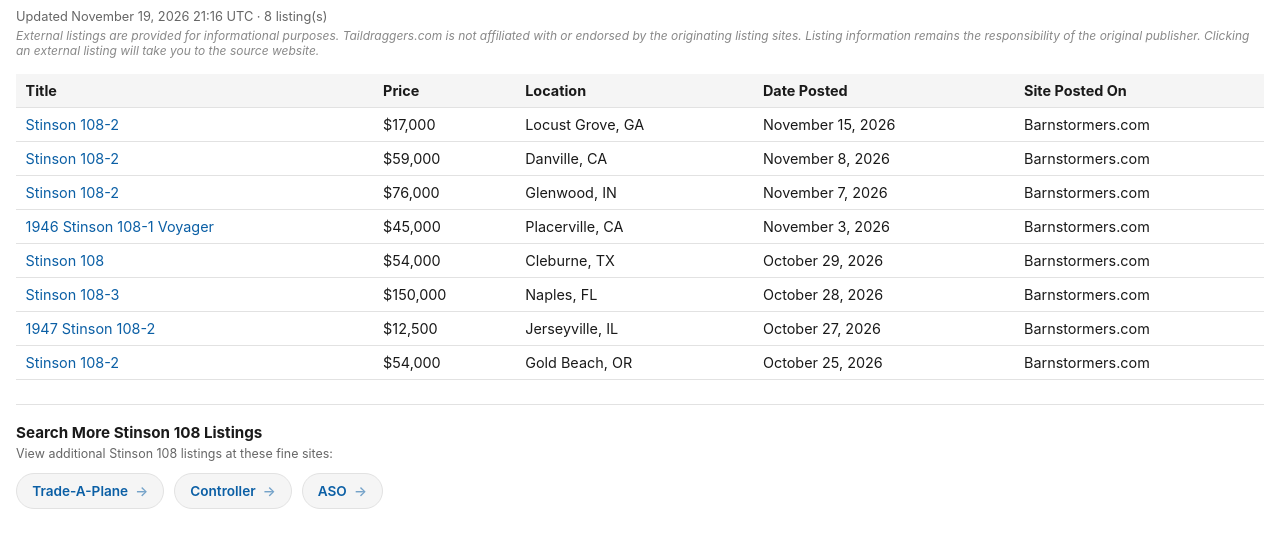
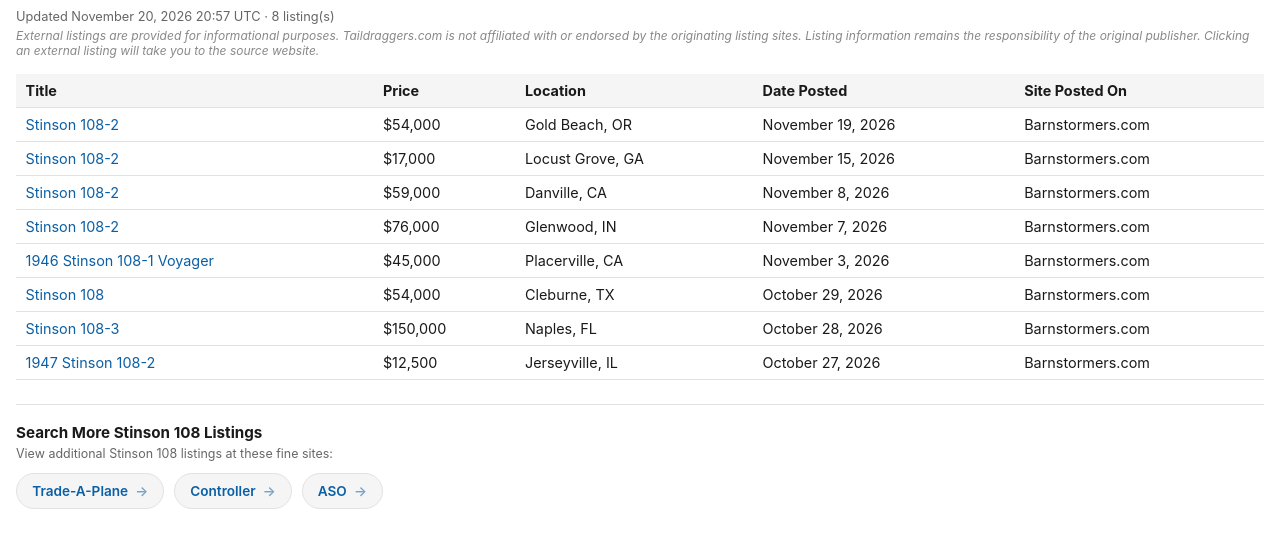
Before and after one commit to taildraggers/stinson-108-for-sale, a plain HTML site: page docs/index.html in a window 1280 px wide. Shown: the part 43-590 px from the top of the page. Drawn offline with Linux system fonts and the light colour scheme.

Commit message:
Update Stinson 108 listings (2026-11-20)

```diff
--- a/docs/index.html
+++ b/docs/index.html
@@ -76,13 +76,14 @@
 </head>
 <body>
   <h1>Other Stinson 108 Ads on the Web</h1>
-  <div class="updated">Updated November 19, 2026 21:16 UTC &middot; 8 listing(s)</div>
+  <div class="updated">Updated November 20, 2026 20:57 UTC &middot; 8 listing(s)</div>
   <div class="disclaimer">External listings are provided for informational purposes. Taildraggers.com is not affiliated with or endorsed by the originating listing sites. Listing information remains the responsibility of the original publisher. Clicking an external listing will take you to the source website.</div>
   <table>
     <thead>
       <tr><th>Title</th><th>Price</th><th>Location</th><th>Date Posted</th><th>Site Posted On</th></tr>
     </thead>
     <tbody>
+        <tr><td><a href="https://www.barnstormers.com/classified-2049742-Stinson-108-2.html" target="_blank" rel="noopener noreferrer">Stinson 108-2</a></td><td>$54,000</td><td>Gold Beach, OR</td><td>November 19, 2026</td><td>Barnstormers.com</td></tr>
         <tr><td><a href="https://www.barnstormers.com/classified-2025784-Stinson-108-2-Lycoming.html" target="_blank" rel="noopener noreferrer">Stinson 108-2</a></td><td>$17,000</td><td>Locust Grove, GA</td><td>November 15, 2026</td><td>Barnstormers.com</td></tr>
         <tr><td><a href="https://www.barnstormers.com/classified-2082681-Stinson-108-2.html" target="_blank" rel="noopener noreferrer">Stinson 108-2</a></td><td>$59,000</td><td>Danville, CA</td><td>November 8, 2026</td><td>Barnstormers.com</td></tr>
         <tr><td><a href="https://www.barnstormers.com/classified-2082485-O360-Lycoming-Stinson-108-2.html" target="_blank" rel="noopener noreferrer">Stinson 108-2</a></td><td>$76,000</td><td>Glenwood, IN</td><td>November 7, 2026</td><td>Barnstormers.com</td></tr>
@@ -90,7 +91,6 @@
         <tr><td><a href="https://www.barnstormers.com/classified-2080303-Stinson-108-12.html" target="_blank" rel="noopener noreferrer">Stinson 108</a></td><td>$54,000</td><td>Cleburne, TX</td><td>October 29, 2026</td><td>Barnstormers.com</td></tr>
         <tr><td><a href="https://www.barnstormers.com/classified-2045977-STINSON-108-3.html" target="_blank" rel="noopener noreferrer">Stinson 108-3</a></td><td>$150,000</td><td>Naples, FL</td><td>October 28, 2026</td><td>Barnstormers.com</td></tr>
         <tr><td><a href="https://www.barnstormers.com/classified-2080376-Complete-1947-Stinson-108-2.html" target="_blank" rel="noopener noreferrer">1947 Stinson 108-2</a></td><td>$12,500</td><td>Jerseyville, IL</td><td>October 27, 2026</td><td>Barnstormers.com</td></tr>
-        <tr><td><a href="https://www.barnstormers.com/classified-2049742-Stinson-108-2.html" target="_blank" rel="noopener noreferrer">Stinson 108-2</a></td><td>$54,000</td><td>Gold Beach, OR</td><td>October 25, 2026</td><td>Barnstormers.com</td></tr>
     </tbody>
   </table>
   <div class="more-resources">
```
